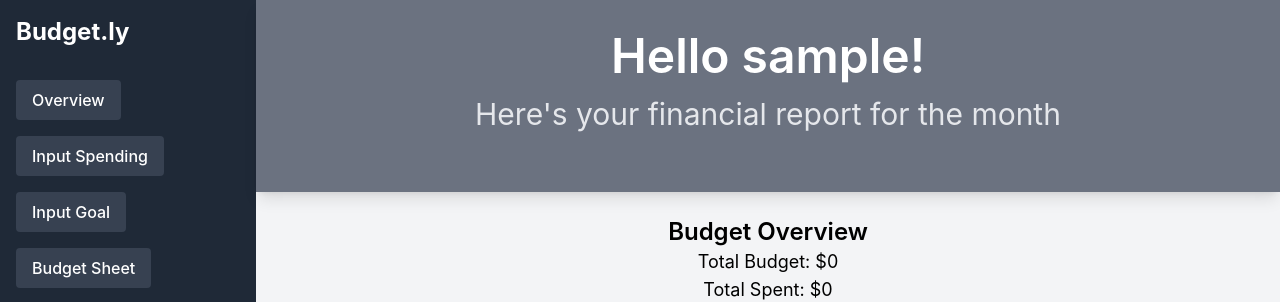
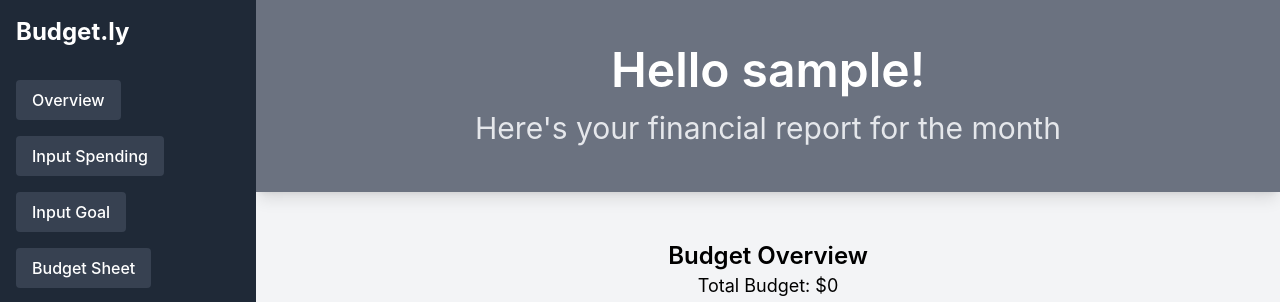
Before and after one commit to SarahMendoza/CS5319-Final-Project-Group-9-Mendoza-Kersen-Ogunrinde, a React (Create React App) app: page /overview in a window 1280 px wide. Shown: the top 302 px of the page. Built offline with nearby package versions, Linux system fonts and the light colour scheme; no server answers; sample sign-in values are in the browser's storage.

Commit message:
error: not logged in

```diff
--- a/src/components/Budget.tsx
+++ b/src/components/Budget.tsx
@@ -16,6 +16,7 @@ const Budget = () => {
         fetch('http://127.0.0.1:5000/budget', {
           method: 'POST',
           headers: { 'Content-Type': 'application/json' },
+          credentials: 'include',
           body: JSON.stringify({ amount: parseFloat(income) })
         })
         .then(res => res.json())
--- a/src/components/Goal.tsx
+++ b/src/components/Goal.tsx
@@ -6,22 +6,26 @@ const Goal = () => {
   const [target, setTarget] = useState('');
   const [goals, setGoals] = useState([]);
 
-  // Fetch existing goals on component mount
+  // used to fetch existing goals on component mount
   useEffect(() => {
-    fetch('http://127.0.0.1:5000/goals')
+    fetch('http://127.0.0.1:5000/goals', {
+      method: 'GET',
+      credentials: 'include'
+    })
       .then(res => res.json())
       .then(data => setGoals(Array.isArray(data) ? data : []))
       .catch(err => {
         console.error('Error fetching goals:', err);
-        setGoals([]); // fallback if something goes wrong
+        setGoals([]);
       });
   }, []);
 
-  // Handle new goal submission
+  // used to handle new goal submission
   const submitGoal = () => {
     fetch('http://127.0.0.1:5000/goals', {
       method: 'POST',
       headers: { 'Content-Type': 'application/json' },
+      credentials: 'include',
       body: JSON.stringify({
         title,
         target: parseFloat(target),
@@ -53,7 +57,7 @@ const Goal = () => {
           <h1 className="text-5xl font-bold text-gray-800 mb-4">Your Savings Goals</h1>
           <p className="text-xl text-gray-600 mb-8">Add and track your financial goals</p>
 
-          {/* Add New Goal Form */}
+          {/* new goal] */}
           <div className="bg-white p-6 shadow rounded max-w-lg">
             <h2 className="text-2xl font-semibold mb-4">Add New Goal</h2>
             <input
@@ -79,7 +83,7 @@ const Goal = () => {
           </div>
         </div>
 
-        {/* Goals List */}
+        {/* list goals */}
         <div>
           <h2 className="text-3xl font-semibold mb-6">Current Goals</h2>
           {goals.length === 0 ? (
@@ -101,7 +105,7 @@ const Goal = () => {
                     ></div>
                   </div>
 
-                  {/* Update form */}
+                  {/* update */}
                   <input
                     type="number"
                     placeholder="Enter new saved amount"
@@ -119,6 +123,7 @@ const Goal = () => {
                       fetch(`http://127.0.0.1:5000/goals/${idx}`, {
                         method: 'PUT',
                         headers: { 'Content-Type': 'application/json' },
+                        credentials: 'include',
                         body: JSON.stringify({ current: parseFloat(goal.newProgress) })
                       })
                         .then(res => res.json())
--- a/src/components/Home.tsx
+++ b/src/components/Home.tsx
@@ -1,39 +1,37 @@
-import React from 'react';
+import React, { useEffect } from 'react';
+import { useNavigate } from 'react-router-dom';
 import Sidebar from './Sidebar.tsx';
 import Categories from './Categories.tsx';
 import MainBudget from './MainBudget.tsx';
-import { useNavigate } from 'react-router-dom';
-import { useEffect } from 'react';
 
 const Home = () => {
-
+  const navigate = useNavigate();
   const name = localStorage.getItem('username') || 'there';
 
-  const navigate = useNavigate();
-
-  //redirect to start page if user doesn't enter name
+  // Redirect to start page if user doesn't enter name
   useEffect(() => {
-    const user = localStorage.getItem('username');
-    if (!user) {
+    if (!localStorage.getItem('username')) {
       navigate('/');
     }
   }, [navigate]);
 
   return (
     <div className="flex h-screen">
-          <div>
       <Sidebar />
+
+      <div className="flex-1 bg-gray-100 overflow-y-auto">
+        {/* Header */}
+        <div className="h-48 bg-gray-500 text-white shadow-lg py-8 flex flex-col items-center justify-center">
+          <h1 className="text-5xl font-semibold">Hello {name}!</h1>
+          <p className="mt-4 text-3xl text-gray-200">
+            Here's your financial report for the month
+          </p>
         </div>
-        {/* Main content area */}
-        <div className="flex-1 bg-gray-100">
-          <div className="h-48 bg-gray-500 text-white shadow-lg py-8">
-            <h1 className="text-5xl text-center font-semibold">Hello {name}!</h1>
-            <p className="mt-4 text-3xl text-center text-gray-200">Here's your financial report for the month</p>
-          </div>
-            <div>
+
+        {/* Main Budget Component */}
+        <div className="p-6">
           <MainBudget />
         </div>
-            {/* Optional bottom content */}
       </div>
     </div>
   );
--- a/src/components/MainBudget.tsx
+++ b/src/components/MainBudget.tsx
@@ -16,12 +16,14 @@ const MainBudget = () => {
 
   // fetch budget summary from backend when component mounts
   useEffect(() => {
-    fetch('http://127.0.0.1:5000/summary')
+    fetch('http://127.0.0.1:5000/summary', {
+      method: 'GET',
+      credentials: 'include'
+    })
       .then(res => res.json())
       .then(data => setSummary(data))
       .catch(err => console.error('Error fetching summary:', err));
   }, []);
-
 
   // transform breakdown object into array for the pie chart
   const data = Object.entries(summary?.breakdown || {}).map(([name, value]) => ({
--- a/src/components/Sheet.tsx
+++ b/src/components/Sheet.tsx
@@ -33,6 +33,7 @@ const Sheet = () => {
     fetch('http://127.0.0.1:5000/expenses', {
       method: 'POST',
       headers: { 'Content-Type': 'application/json' },
+      credentials: 'include',
       body: JSON.stringify({
         item,
         amount: parseFloat(amount),
--- a/src/components/Sidebar.tsx
+++ b/src/components/Sidebar.tsx
@@ -22,10 +22,6 @@ const Sidebar = () => {
     navigate('/budget')
   }
 
-  const handleOverview = () => {
-    navigate('/overview');
-  };
-
  const handleLogout = async () => {
     await fetch('http://127.0.0.1:5000/logout', {
       method: 'POST',
@@ -39,7 +35,8 @@ const Sidebar = () => {
   const handleReset = async () => {
     try {
       await fetch('http://127.0.0.1:5000/reset', {
-        method: 'POST'
+        method: 'POST',
+        credentials: 'include',
       });
 
       localStorage.clear();
--- a/src/components/StartPage.tsx
+++ b/src/components/StartPage.tsx
@@ -13,6 +13,7 @@ const StartPage = () => {
     const res = await fetch(`http://127.0.0.1:5000${endpoint}`, {
       method: 'POST',
       headers: { 'Content-Type': 'application/json' },
+      credentials: 'include',
       body: JSON.stringify({ username, password })
     });
 
```
Also changed, not shown: 1 other file (tests, documents, lock files or other folders). Lines whose indentation alone changed are shown as unchanged.
